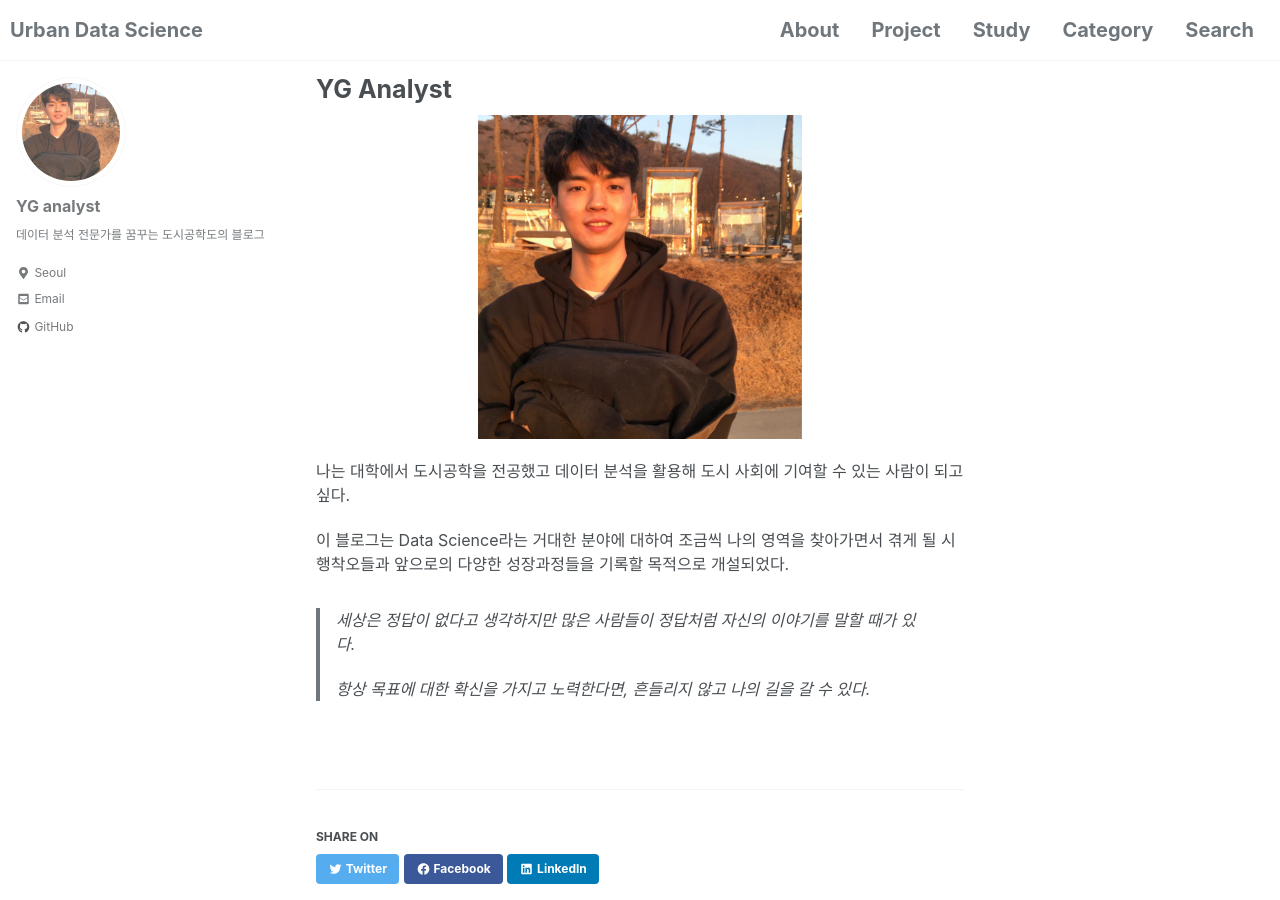
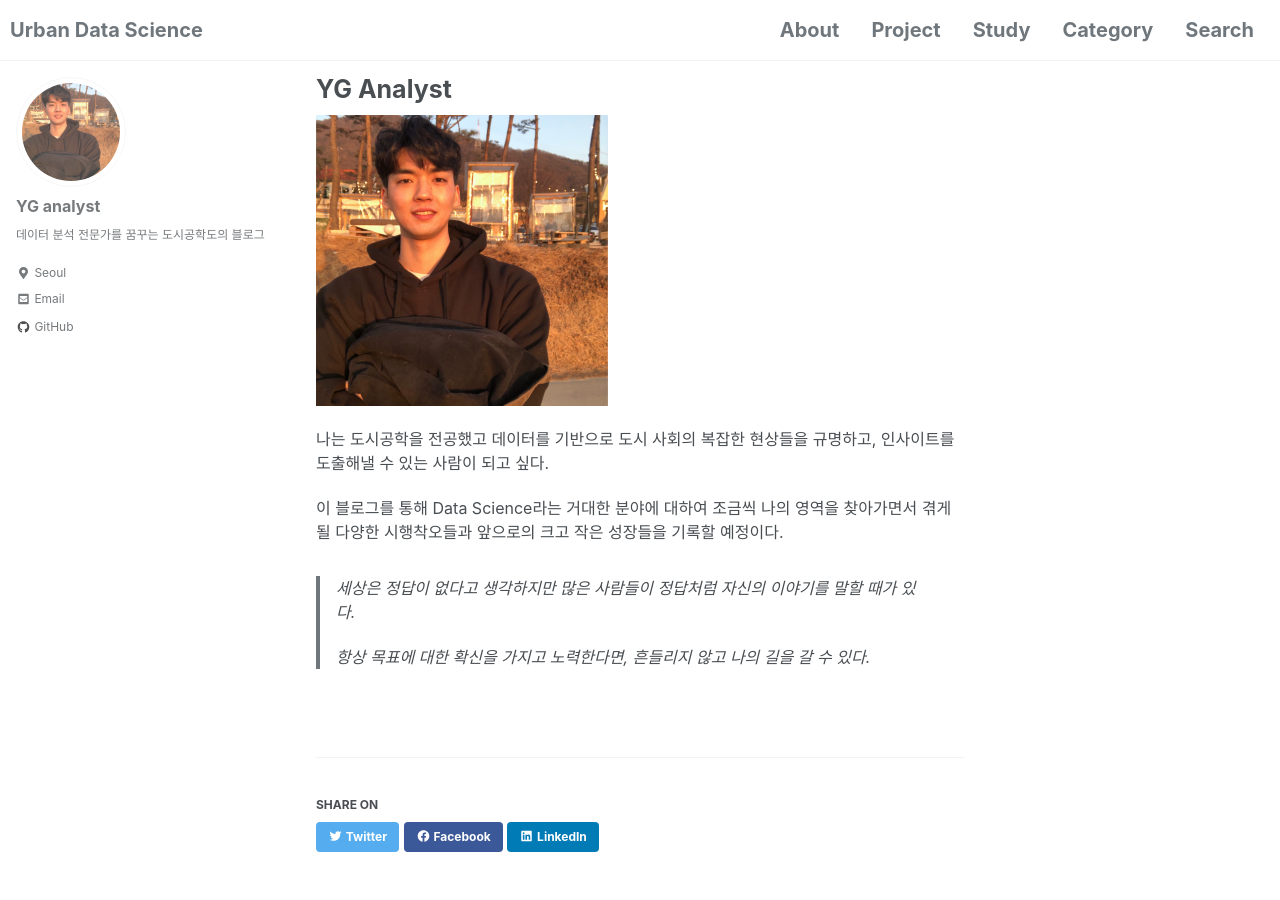
Before and after one commit to yganalyst/yganalyst.github.io, a Jekyll site: the page built from _pages/about.md, in a window 1280 px wide and 900 px high. Built offline with Jekyll 4.4.1, drawn with Linux system fonts in a browser that asks for light colours; cached includes are drawn as plain includes; nearby versions of some CDN libraries.

Commit message:
add my about page

```diff
--- a/_pages/about.md
+++ b/_pages/about.md
@@ -4,13 +4,13 @@ permalink: /about/
 layout: single
 ---
 
-![jpg](/assets/images/my.jpg "내사진"){: .align-center}{: width="50%" height="50%"}
+![jpg](/assets/images/my.jpg "내사진"){: width="45%" height="45%"}
 
 
 
-나는 대학에서 도시공학을 전공했고 데이터 분석을 활용해 도시 사회에 기여할 수 있는 사람이 되고 싶다.
+나는 도시공학을 전공했고 데이터를 기반으로 도시 사회의 복잡한 현상들을 규명하고, 인사이트를 도출해낼 수 있는 사람이 되고 싶다.
 
-이 블로그는 Data Science라는 거대한 분야에 대하여 조금씩 나의 영역을 찾아가면서 겪게 될 시행착오들과 앞으로의 다양한 성장과정들을 기록할 목적으로 개설되었다.
+이 블로그를 통해 Data Science라는 거대한 분야에 대하여 조금씩 나의 영역을 찾아가면서 겪게 될 다양한 시행착오들과 앞으로의 크고 작은 성장들을 기록할 예정이다.
 
 
 
```
